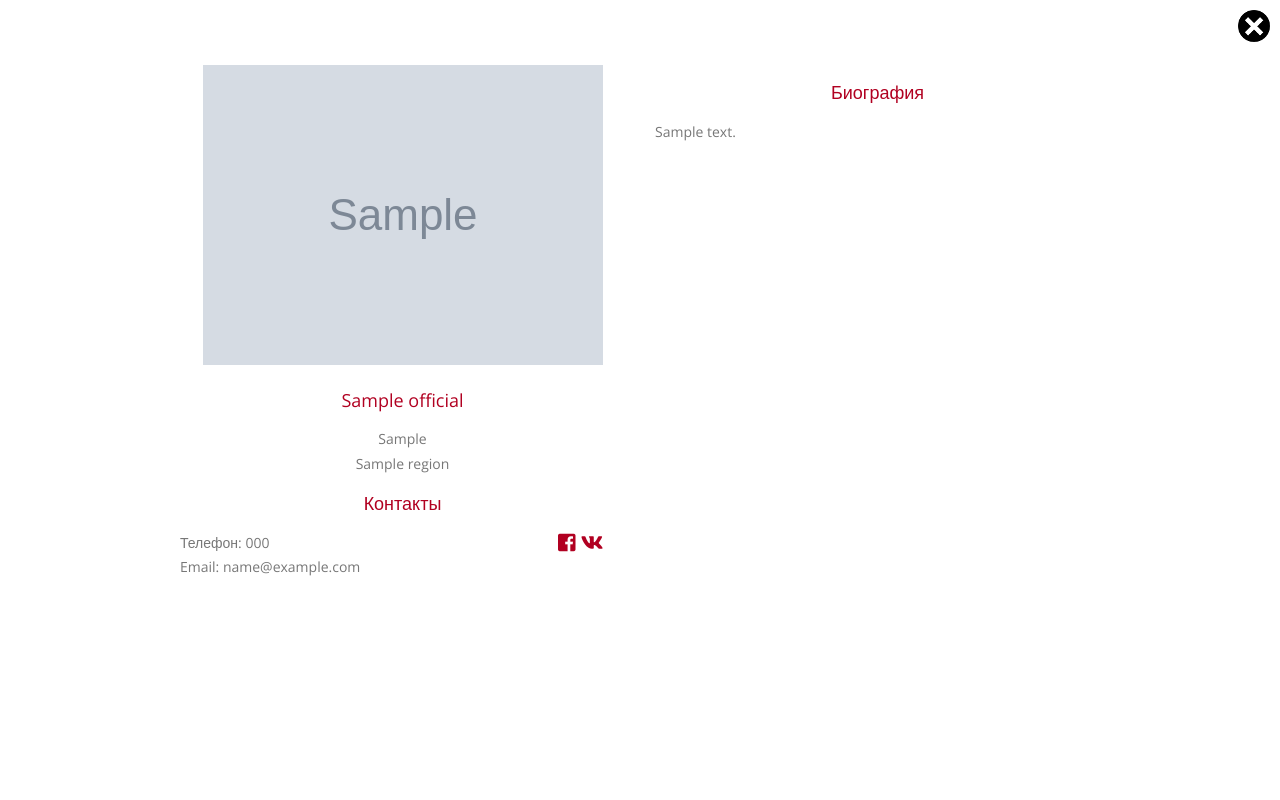
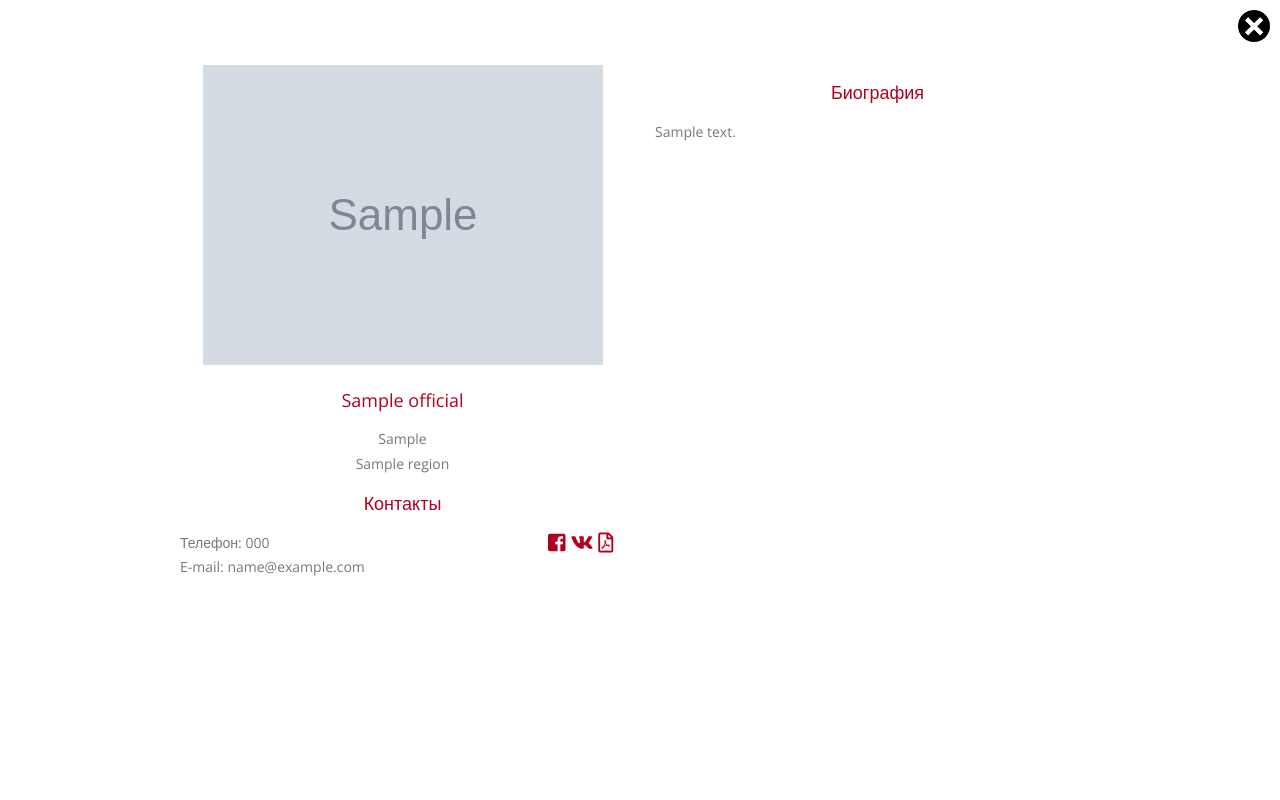
Before and after one commit to khamidova/mafiafederation, a Django app: page /officials in a window 1280 px wide, after a click that opens the changed part. Run offline with Django 3.2, Linux system fonts and the light colour scheme; tables that the repository leaves empty hold one stand-in row (values such as "Sample post"); grey boxes marked "Sample" are stand-in pictures; some libraries are stand-ins or nearby versions.

Commit message:
add link to pdf document to official

```diff
--- a/fiim/templates/fiim/officials.html
+++ b/fiim/templates/fiim/officials.html
@@ -54,9 +54,12 @@
                                     <i class="fab fa-vk"></i>
                                 </a>
                                 {% endif %}
+                                <a href="{{official.document.pdf.url}}" target="_blank">
+                                    <i class="far fa-file-pdf"></i>
+                                </a>
                             </div>
                         </div>
-                        <p class="text-left">Email: {{official.email}}</p>
+                        <p class="text-left">E-mail: {{official.email}}</p>
                     </div>
                 </div>
                 <div class="col-md-5">
```
